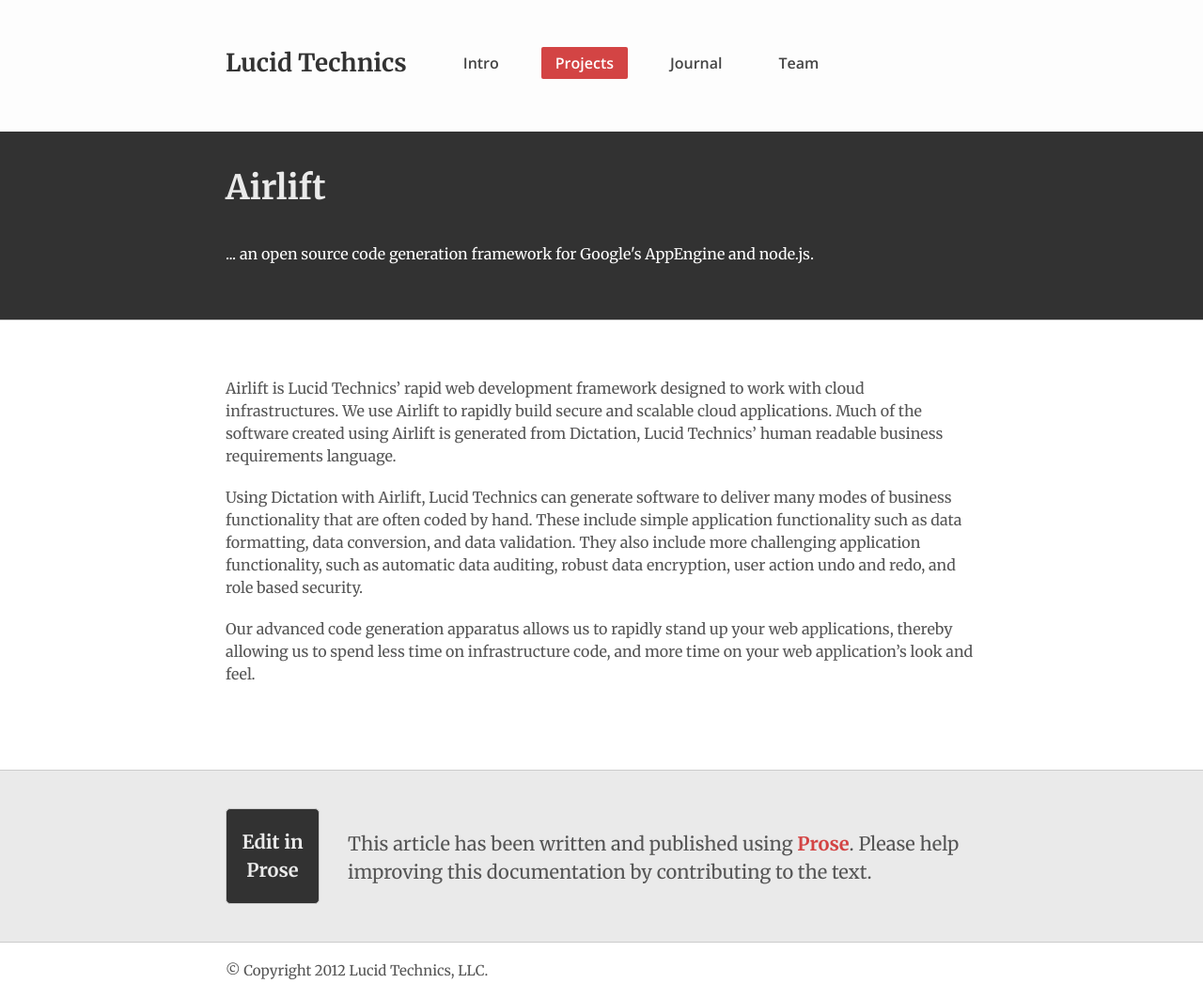
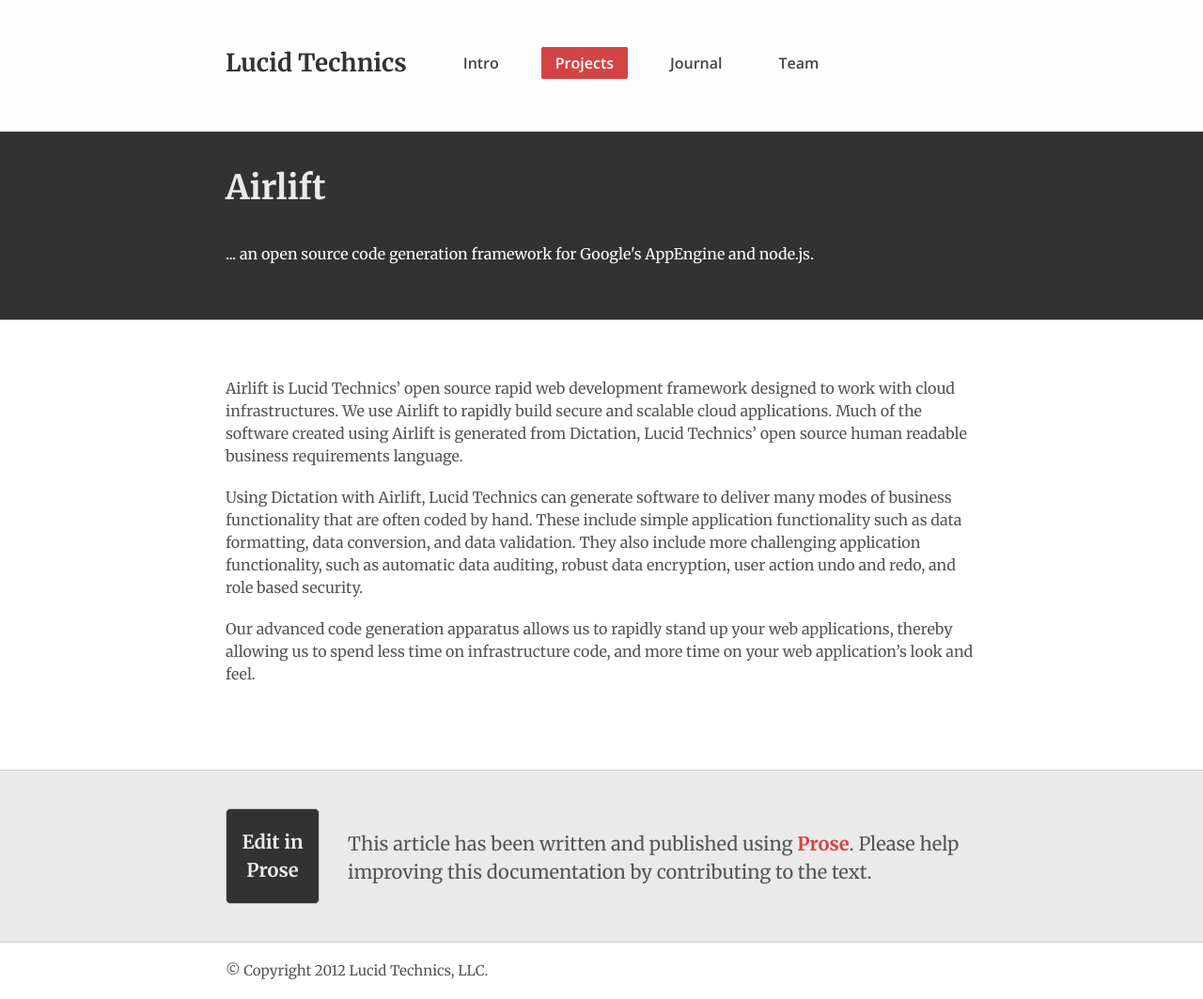
Before and after one commit to LucidTechnics/lucidtechnics.github.com, a Jekyll site: the page built from _posts/projects/0100-01-01-airlift.md, in a window 1280 px wide. Shown: the whole page at 94% size. Built offline with Jekyll 4.4.1, drawn with Linux system fonts in a browser that asks for light colours; nearby versions of some CDN libraries.

Commit message:
Updated _posts/projects/0100-01-01-airlift.md

```diff
--- a/_posts/projects/0100-01-01-airlift.md
+++ b/_posts/projects/0100-01-01-airlift.md
@@ -12,7 +12,7 @@
 published: true
 ---
 
-Airlift is Lucid Technics' rapid web development framework designed to work with cloud infrastructures. We use Airlift to rapidly build secure and scalable cloud applications.  Much of the software created using Airlift is generated from Dictation, Lucid Technics' human readable business requirements language.
+Airlift is Lucid Technics' open source rapid web development framework designed to work with cloud infrastructures. We use Airlift to rapidly build secure and scalable cloud applications.  Much of the software created using Airlift is generated from Dictation, Lucid Technics' open source human readable business requirements language.
 
 Using Dictation with Airlift, Lucid Technics can generate software to deliver many modes of business functionality that are often coded by hand.  These include simple application functionality such as data formatting, data conversion, and data validation.  They also include more challenging application functionality, such as automatic data auditing, robust data encryption, user action undo and redo, and role based security.
 
```
